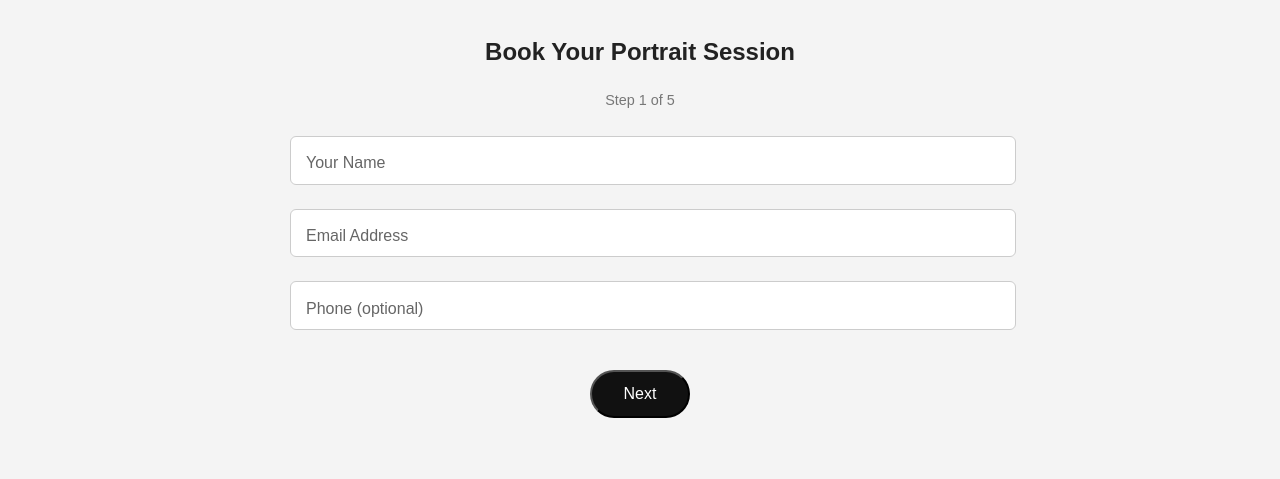
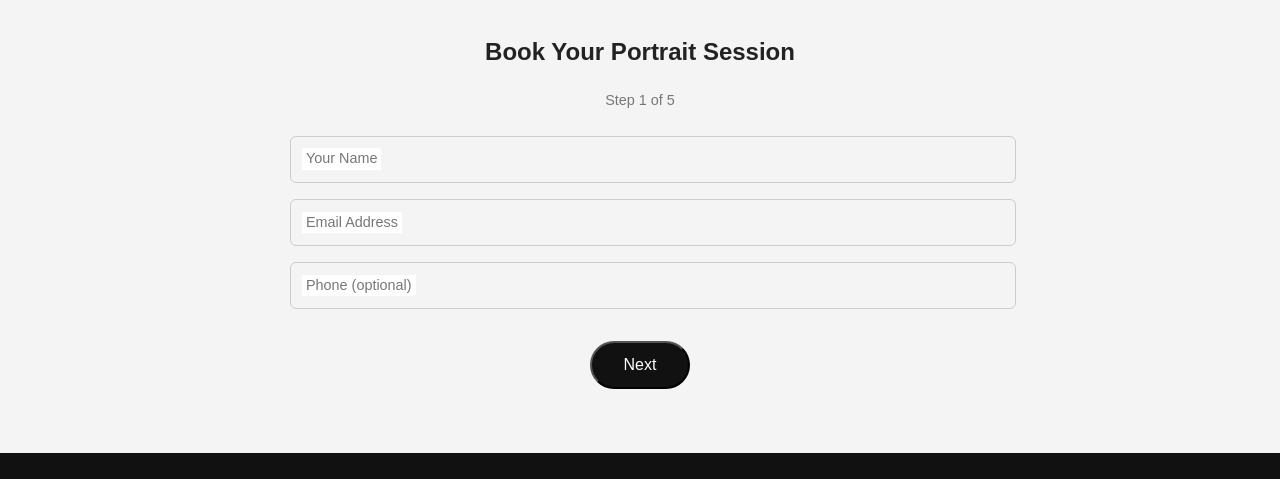
Before and after one commit to aaroncaptures/aaroncaptures, a plain HTML site: page sessions/portraits/index.html in a window 1280 px wide. Shown: the part 3660-4139 px from the top of the page. Drawn offline with Linux system fonts and the light colour scheme; a web font is replaced by a local one.

Commit message:
Add files via upload

```diff
--- a/style.css
+++ b/style.css
@@ -1096,3 +1096,49 @@ a {
   opacity: 0;
   transform: translateY(6px);
 }
+
+/* =========================
+   FLOATING LABEL SYSTEM
+========================= */
+
+.float-label {
+  position: relative;
+  display: block;
+  margin-bottom: 1rem;
+}
+
+.float-label input,
+.float-label textarea,
+.float-label select {
+  width: 100%;
+  padding: 1.1rem 0.75rem 0.6rem;
+  font-size: 1rem;
+  border: 1px solid #ccc;
+  border-radius: 6px;
+  background: transparent;
+}
+
+.float-label span {
+  position: absolute;
+  left: 0.75rem;
+  top: 50%;
+  transform: translateY(-50%);
+  font-size: 0.9rem;
+  color: #777;
+  pointer-events: none;
+  transition: all 0.2s ease;
+  background: #fff;
+  padding: 0 0.25rem;
+}
+
+/* FLOAT when focused OR has value */
+.float-label input:focus + span,
+.float-label input:not(:placeholder-shown) + span,
+.float-label textarea:focus + span,
+.float-label textarea:not(:placeholder-shown) + span,
+.float-label select:focus + span,
+.float-label select:not([value=""]) + span {
+  top: 0.35rem;
+  font-size: 0.7rem;
+  color: #000;
+}
```
